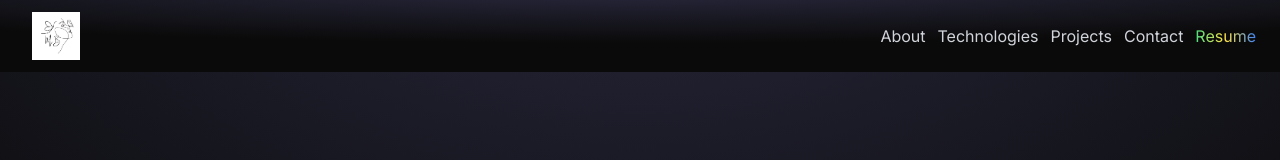
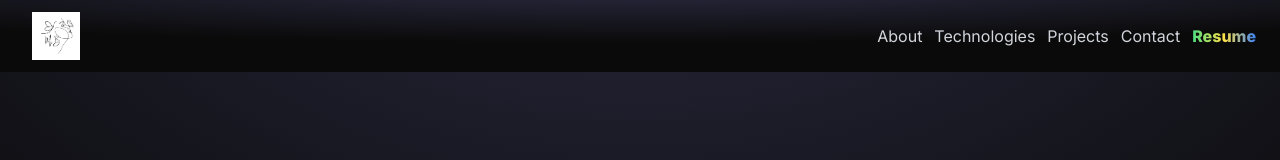
Before and after one commit to meghabathla/MyPortfolio, a React (Vite) app: page / in a window 1280 px wide. Shown: the top 160 px of the page. Built offline with nearby package versions, Linux system fonts and the light colour scheme; a web font is replaced by a local one.

Commit message:
bold resume text

```diff
--- a/src/components/Navbar.jsx
+++ b/src/components/Navbar.jsx
@@ -42,7 +42,7 @@ const Navbar = () => {
 
         <a
           href="#resume"
-          className="bg-gradient-to-r from-green-400 via-yellow-300 to-blue-500 bg-clip-text text-transparent hover:text-transparent transition duration-300"
+          className="font-extrabold bg-gradient-to-r from-green-400 via-yellow-300 to-blue-500 bg-clip-text text-transparent hover:text-transparent transition duration-300"
         >
           Resume
         </a>
```
